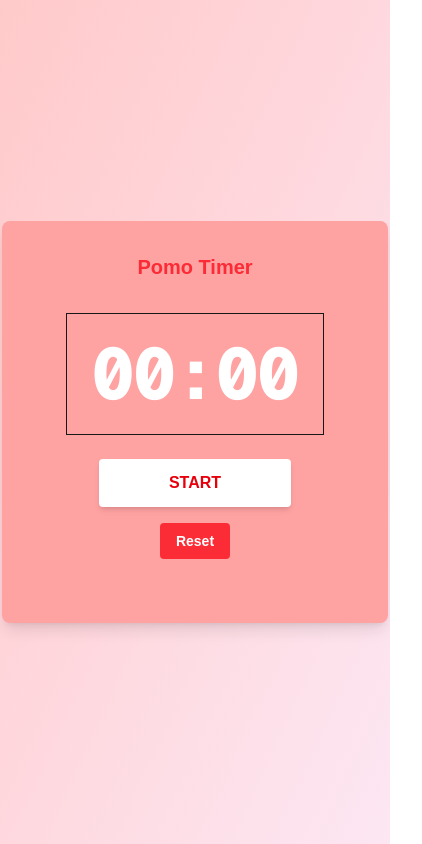
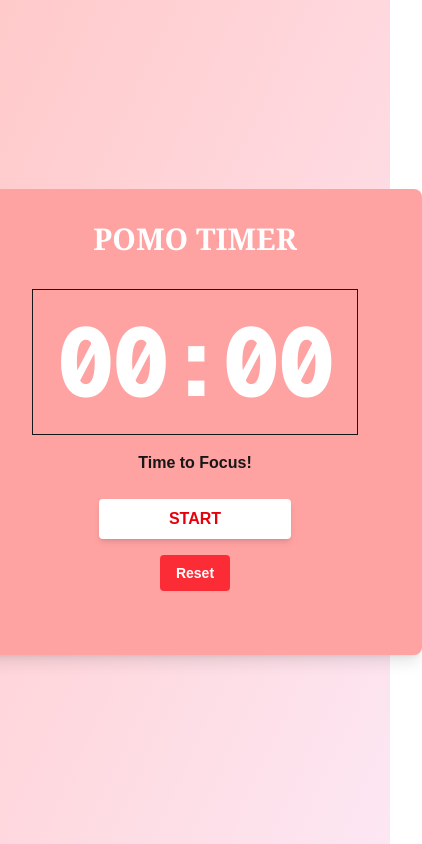
Before and after one commit to ai-tngl/pomo-timer, a Next.js app: page / in a window 390 px wide. Shown: the whole page, 422 px wide, since content can reach past the window. Built offline with nearby package versions, Linux system fonts and the light colour scheme.

Commit message:
added feature

```diff
--- a/src/app/components/Controls.js
+++ b/src/app/components/Controls.js
@@ -2,10 +2,10 @@
 
 export default function Controls({ isRunning, onStart, onPause, onReset }) {
     return (
-        <div className="w-full flex flex-col items-center mt-6">
+        <div className="w-full flex flex-col items-center mt-2">
             {!isRunning && (
                 <button
-                    className="w-48 md:w-64 bg-white text-red-600 hover:text-white font-semibold py-3 rounded shadow-md hover:bg-red-500"
+                    className="w-48 md:w-64 bg-white text-red-600 hover:text-white font-semibold py-2 rounded shadow-md hover:bg-red-500"
                     onClick={onStart}
                 >
                     START
--- a/src/app/components/TimerDisplay.js
+++ b/src/app/components/TimerDisplay.js
@@ -5,7 +5,7 @@ export default function TimerDisplay({ minutes, seconds }) {
 
     return (
         <div className="border p-6 w-full flex flex-col items-center py-6">
-            <div className="text-7xl md:text-8xl font-extrabold font-mono text-white tracking-tight">
+            <div className="text-8xl md:text-8xl font-extrabold font-mono text-white tracking-tight">
                 {formattedMinutes}:{formattedSeconds}
             </div>
         </div>
--- a/src/app/page.js
+++ b/src/app/page.js
@@ -8,7 +8,7 @@ export default function Home() {
   const [seconds, setSeconds] = useState(0);
   const [minutes, setMinutes] = useState(0);
   const [isRunning, setIsRunning] = useState(false);
-  const [message, setMessage] = useState("");
+
 
  useEffect(() => {
     if (!isRunning) return;
@@ -18,12 +18,10 @@ export default function Home() {
         if (minutes === 0 && s === 0) {
           clearInterval(interval);
           setIsRunning(false);
-        setMinutes(0);
-        setSeconds(0);
           return 0;
         }
         if (s === 0) {
-        setMinutes((m) => m - 1);
+          setMinutes((m) => (m > 0 ? m - 1 : 0));
           return 59;
         }
         return s - 1;
@@ -33,24 +31,24 @@ export default function Home() {
     return () => clearInterval(interval);
   }, [isRunning, minutes]);
 
-
   const handleStart = () => setIsRunning(true);
   const handlePause = () => setIsRunning(false);
   const handleReset = () => {
     setIsRunning(false);
-    setSeconds(59);
-    setMinutes(0);
+    setSeconds(0);
+    setMinutes(1);
   };
 
   return (
     <div className="min-h-screen flex flex-col items-center justify-center bg-gradient-to-br from-red-200 to-pink-100 ">
   <main className="flex flex-col items-center bg-red-300 bg-opacity-80 p-8 rounded-lg shadow-lg">
       <div className="w-full max-w-3xl">
-          <h1 className="flex flex-col text-center top-4 left-6 text-xl font-bold text-red-500 rounded-md">
-            Pomo Timer
+          <h1 className="flex flex-col text-center top-4 left-6 text-3xl font-bold font-serif text-white">
+            POMO TIMER
           </h1>
           <div className="rounded-lg p-8 flex flex-col items-center">
             <TimerDisplay minutes={minutes} seconds={seconds} />
+            <p className="py-4 font-semibold">Time to Focus!</p>
             <Controls
               isRunning={isRunning}
               onStart={handleStart}
```
Lines whose indentation alone changed are shown as unchanged.
